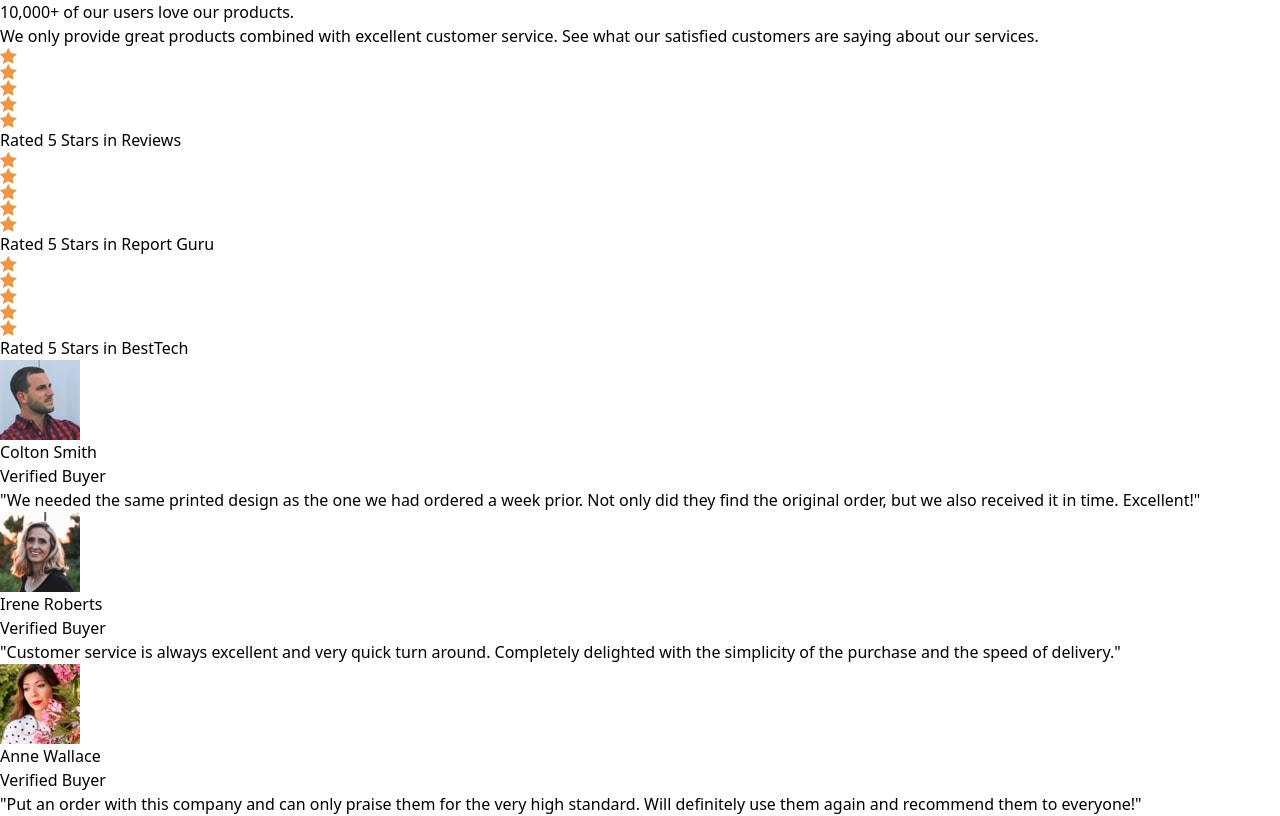
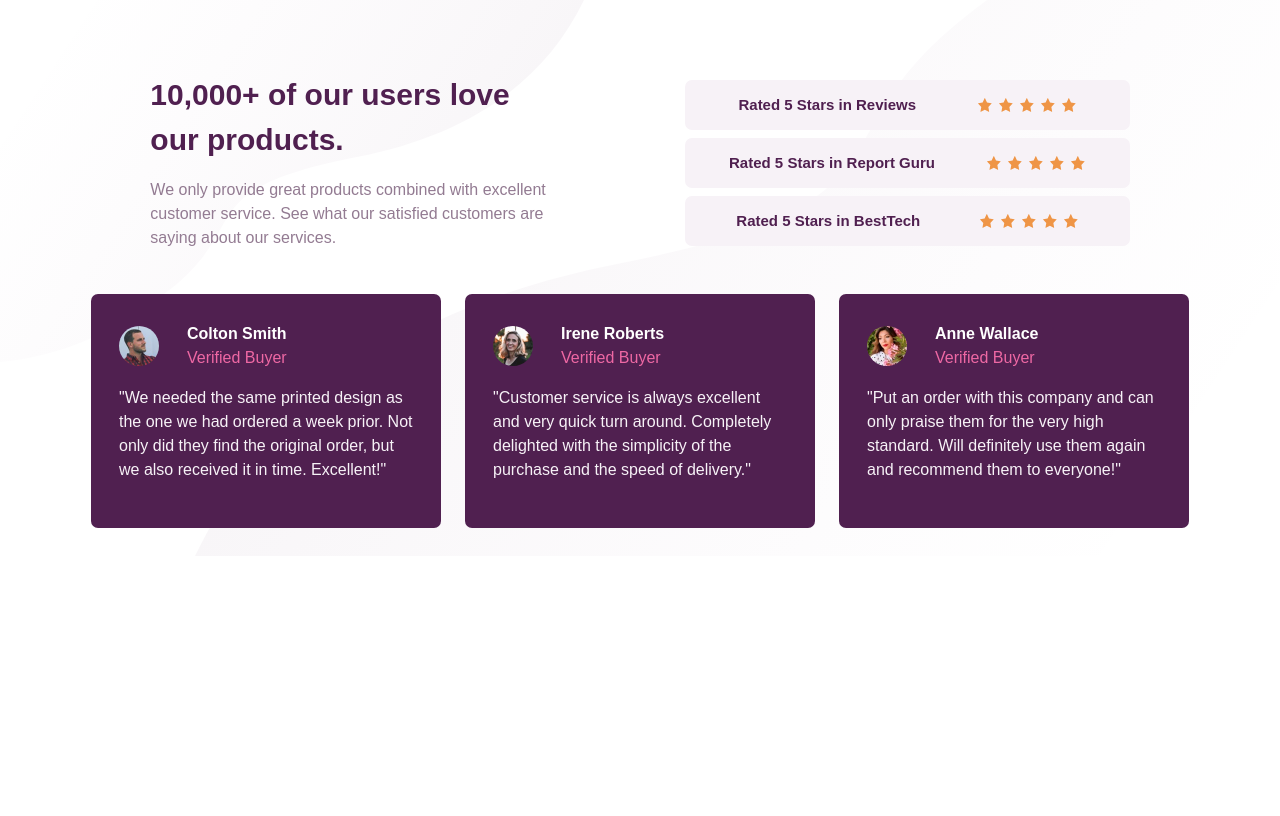
Before and after one commit to ItaloDev-Marcelo/social-proof-section, a React (Vite) app: page / in a window 1280 px wide. Built offline with nearby package versions, Linux system fonts and the light colour scheme.

Commit message:
Estilizando componentes

```diff
--- a/src/components/commun-paragraph-component/index.tsx
+++ b/src/components/commun-paragraph-component/index.tsx
@@ -1,9 +1,10 @@
 interface CommunParagraphProps {
-    Text: string
+    Text: string,
+    color?: string
 }
 
-const CommunParagraph = ({Text}:CommunParagraphProps) => {
-    return  <p> {Text} </p>
+const CommunParagraph = ({Text,color}:CommunParagraphProps) => {
+    return  <p className={color}> {Text} </p>
 }
 
 export default CommunParagraph
--- a/src/components/profile-card/index.tsx
+++ b/src/components/profile-card/index.tsx
@@ -4,10 +4,11 @@ import ProfileHeader from "./profile-header";
 
 export default function ProfileCard({profilePhoto,userName,verified,informationQuote}:CardFormate) {
     return (
-               <article>
+               <article className="bg-Magenta p-7 my-3 lg:m-3 rounded-[7px]
+                w-[330px] h-[250px]  lg:w-[275px] lg:h-[255px] xl:w-[350px] xl:h-[234px] ">
                       <ProfileHeader profilePhoto={profilePhoto} profileName={userName}
                        profileAlt={userName} verified={verified} />
-                      <CommunParagraph Text={informationQuote} />
+                      <CommunParagraph Text={informationQuote} color="text-Grayish-Magenta" />
                 </article>
     )
 }
--- a/src/components/profile-card/profile-header/index.tsx
+++ b/src/components/profile-card/profile-header/index.tsx
@@ -8,11 +8,11 @@ interface HeaderProps {
 
 const ProfileHeader = ({profilePhoto,profileAlt,verified,profileName}:HeaderProps) => {
     return (
-        <header>
-            <img src={profilePhoto} alt={profileAlt} />
+        <header className="flex flex-row items-center pb-4">
+            <img src={profilePhoto} alt={profileAlt} className="rounded-[50px] w-[40px] mr-7 " />
             <div>
-                <h3> {profileName} </h3>
-                <p> <span> {verified} </span> </p>
+                <h3 className="text-white"> <strong>{profileName}</strong> </h3>
+                <p> <span className="text-Soft-Pink font-medium"> {verified} </span> </p>
             </div>
         </header>
     )
--- a/src/components/review-component/index.tsx
+++ b/src/components/review-component/index.tsx
@@ -4,9 +4,12 @@ import FiveStarts from "../stars-component";
 
 export default function ReviewComponent({ReviewTitle}:ReviewProps) {
     return (
-         <article>
-              <FiveStarts  />
-              <h2>{ReviewTitle}</h2>
+         <article className="flex flex-col justify-center my-2 lg:flex-row lg:justify-evenly
+          gap-2 items-center w-[327px] h-[80px]
+           lg:w-[355px] lg:h-[50px]
+          xl:w-[445px] xl:h-[50px] rounded-[7px] bg-Grayish-Magenta ">
+              <h2 className="text-normal text-Magenta font-bold">{ReviewTitle}</h2>
+               <FiveStarts  />
          </article>
     )
 }
--- a/src/components/stars-component/index.tsx
+++ b/src/components/stars-component/index.tsx
@@ -3,10 +3,10 @@ import { Starts } from "../../Data/globalData"
 
 const FiveStarts = () => {
   return (
-    <div>
+    <div className="flex flex-row gap-[7px] items-center ">
       {
         Starts.map(({id,icon}) => (
-          <img key={id} src={icon} alt="start-icon" />
+          <img key={id} src={icon} alt="start-icon" width='14px' height='14px' />
         ))
       }
     </div>
--- a/src/index.css
+++ b/src/index.css
@@ -1,6 +1,34 @@
 @import "tailwindcss";
+@import url('https://fonts.googleapis.com/css2?family=League+Spartan:wght@100..900&display=swap');
+
+@theme {
+  --color-Magenta: hsl(300, 43%, 22%);
+  --color-Soft-Pink: hsl(333, 80%, 67%);
+  --color-Dark-Grayish-Magenta: hsl(303, 10%, 53%);
+  --color-Grayish-Magenta: hsl(300, 24%, 96%);
+  --text-normal: 0.9375em;
+  --text-normal-x1: 1.5em;
+  --text-normal-x2: 1.6875em;
+  --text-normal-x3: 1.875em;
+  --font-League:"League Spartan", sans-serif;
+}
 
 
-@theme {
-  --color-mint-500: oklch(0.72 0.11 178);
+body {
+  background-image: url(./assets/images/bg-pattern-top-mobile.svg)  ,
+   url(./assets/images/bg-pattern-bottom-mobile.svg) ;
+   background-repeat: no-repeat,  no-repeat ;
+  background-size: contain, contain  ;
+  background-position: top 0 left 0,  bottom 0 right 0  ;
 }
+
+
+
+@media (min-width: 1024px) {
+
+  body {
+  background-image: url(./assets/images/bg-pattern-top-desktop.svg)  ,
+   url(./assets/images/bg-pattern-bottom-desktop.svg) ;
+  background-size: auto , auto ;
+}
+}
--- a/src/main-page/index.tsx
+++ b/src/main-page/index.tsx
@@ -11,13 +11,16 @@ export default function SocialProofMain() {
     const headerTitle = "10,000+ of our users love our products."
 
     return (
-         <main>
-             <section>
-                  <header>
-                      <h1> {headerTitle} </h1>
-                      <CommunParagraph Text={headerInformation} />
+         <main className="font-League font-normal flex flex-col
+         justify-center items-center  p-7 lg:p-4 lg:mt-10
+          ">
+             <section className="  flex flex-col
+         justify-center items-center  lg:flex lg:flex-row lg:justify-evenly lg:items-start w-[100%]  ">
+                  <header className="lg:w-[400px] text-center lg:text-left ">
+                      <h1 className="text-normal-x3 text-Magenta font-bold my-4"> {headerTitle} </h1>
+                      <CommunParagraph Text={headerInformation} color='text-Dark-Grayish-Magenta' />
                   </header>
-                 <div>
+                 <div className=" my-4">
                    {
                     ReviewData.map(({reviewText, id}) => {
                          return <ReviewComponent ReviewTitle={reviewText} key={id} />
@@ -25,7 +28,8 @@ export default function SocialProofMain() {
                    }
                  </div>
              </section>
-             <section>
+
+             <section  className="lg:flex lg:flex-row lg:justify-between lg:mt-2 xl:mt-3">
                  {
                     CardData.map(({id, profilePhoto,userName,verified,informationQuote})  => {
                         return <ProfileCard key={id} profilePhoto={profilePhoto} userName={userName}
```
